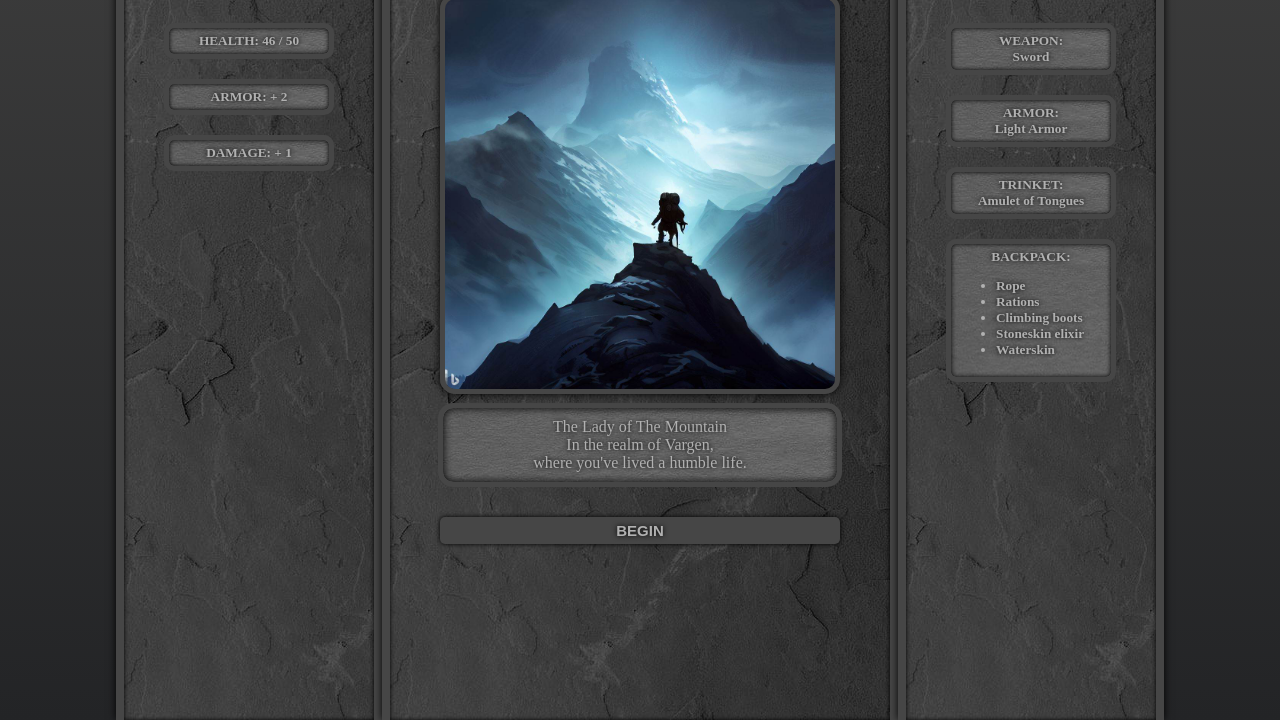
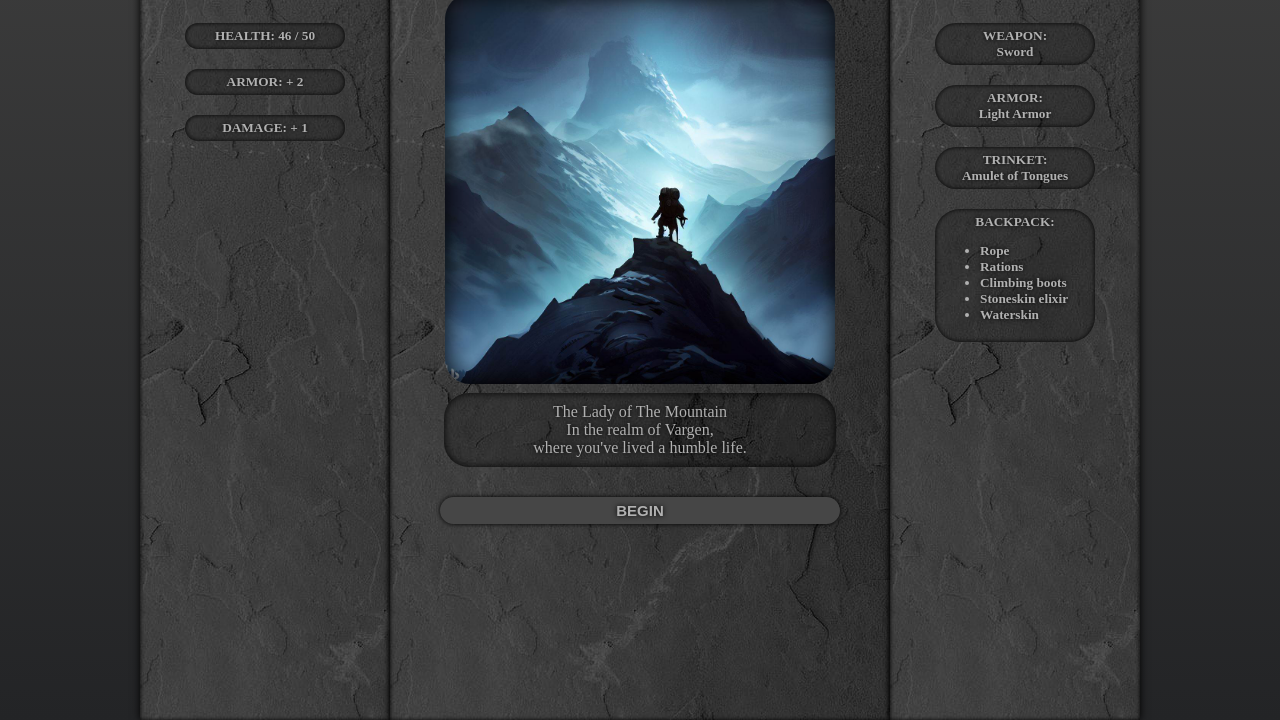
Before and after one commit to Johnricharde/The-Lady-of-the-Mountain, a plain HTML site: page index.html in a window 1280 px wide. Shown: the part 80-800 px from the top of the page. Drawn offline with Linux system fonts and the light colour scheme.

Commit message:
cosmetic tweaks
made some small cosmetic changes

```diff
--- a/styles.css
+++ b/styles.css
@@ -31,10 +31,7 @@ body {
     margin: auto;
     width: 500px;
     height: 100vh;
-    /* background-color: rgb(62, 71, 72); */
     background-image: url(/img/stone-background.jpg);
-    border-left: solid rgb(70, 70, 70) 8px;
-    border-right: solid rgb(70, 70, 70) 8px;
     box-shadow: 0 0 8px black, inset 0 0 4px black;
 }
 #inventory-screen, #stats-screen {
@@ -55,12 +52,10 @@ h1, h3, h4 {
     text-shadow: black 0 0 5px;
 }
 h5 {
-    /* background-color: rgb(67, 67, 67); */
-    background-image: url(/img/parchment.jpg);
+    background-image: url(/img/dark-stone-background.jpg);
     width: 150px;
     padding: 5px;
-    border: solid rgb(70, 70, 70) 5px;
-    border-radius: 10px;
+    border-radius: 25px;
     margin: 10px auto;
     box-shadow: inset black 0 0 5px;
 }
@@ -70,12 +65,10 @@ p {
     text-shadow: black 0 0 5px;
 }
 .text-field {
-    margin: 5px 48px;
+    margin: 5px 54px;
     padding: 10px;
-    /* background-color: rgb(67, 67, 67); */
-    background-image: url(/img/parchment.jpg);
-    border: solid rgb(70, 70, 70) 5px;
-    border-radius: 15px;
+    background-image: url(/img/dark-stone-background.jpg);
+    border-radius: 25px;
     box-shadow: inset black 0 0 8px;
 }
 li {
@@ -85,17 +78,28 @@ li {
 /* IMAGES */
 img {
     width: 390px;
-    border: solid rgb(70, 70, 70) 5px;
-    border-radius: 15px;
-    box-shadow: black 0 0 8px;
+    border-radius: 25px;
 }
+#img-div {
+    display: inline-block;
+    position: relative;
+}
+#img-div::before {
+    content: '';
+    position: absolute;
+    width: 100%;
+    height: 99%;
+    box-shadow: inset black 0 0 25px;
+    z-index: 1;
+    border-radius: 25px;
+  }
 /* INPUT -------------------------------------------------- */
 input {
     text-align: center;
     width: 390px;
     padding: 5px;
     margin: 5px;
-    border-radius: 5px;
+    border-radius: 25px;
     border: none;
     background-color: rgb(177, 177, 177);
     color: rgb(100, 100, 100);
@@ -111,7 +115,7 @@ button {
     font-size: 15px;
     margin: 5px;
     padding: 5px;
-    border-radius: 5px;
+    border-radius: 25px;
     background-color: rgb(70, 70, 70);
     color: rgb(177, 177, 177);
     text-shadow: black 0 0 5px;
@@ -123,7 +127,7 @@ button:hover {
     padding: 7px 17px;
     margin: 1.5px;
     font-size: 17px;
-    border-radius: 5px;
+    border-radius: 25px;
     color: rgb(200, 255, 255);
 }
 
@@ -138,7 +142,7 @@ button:hover {
     font-size: 15px;
     margin: 5px -5px;
     padding: 5px 0px;
-    border-radius: 5px;
+    border-radius: 25px;
     background-color: rgb(70, 70, 70);
     color: rgb(177, 177, 177);
     text-shadow: black 0 0 5px;
@@ -152,7 +156,7 @@ button:hover {
     padding: 5px 0px;
     margin: 3.5px -5px;
     font-size: 17px;
-    border-radius: 5px;
+    border-radius: 25px;
     color: rgb(200, 255, 255);
 }
 .custom-radio-button-label.selected {
--- a/view.js
+++ b/view.js
@@ -26,7 +26,9 @@ function updateScreen() {
         <div class="container">
             <div id="screen">
                 <h1>🙠 ${header} 🙢</h1>
-                <img src="${img}">
+                <div id="img-div">
+                    <img src="${img}">
+                </div>
                 <p class="text-field">${paragraph1}</p>
                 <h4>${paragraph2}</h4>
                 <div id="buttons">${buttons}</div>
```
Also changed, not shown: img/dark-stone-background.jpg (added), img/parchment.jpg (deleted), img/wesley-tingey-_0sEjWfAK3Q-unsplash.jpg (deleted).
